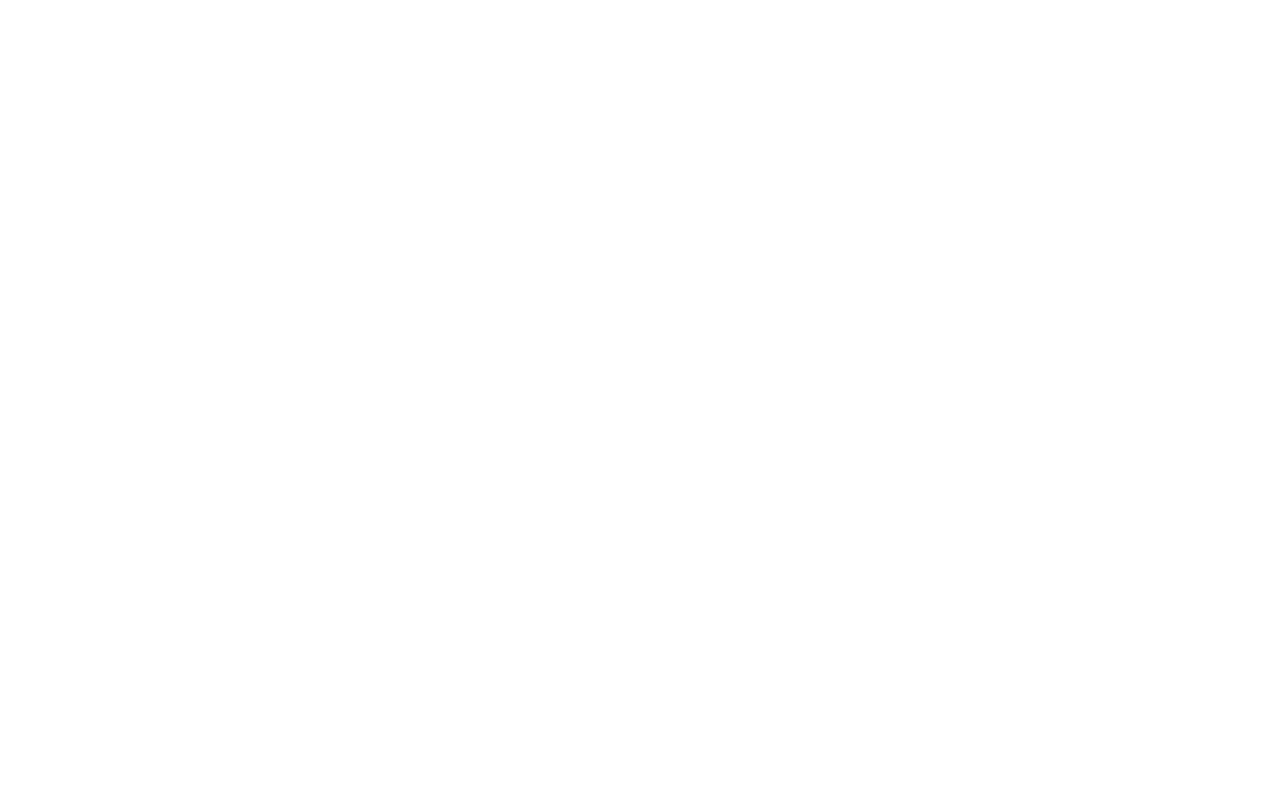
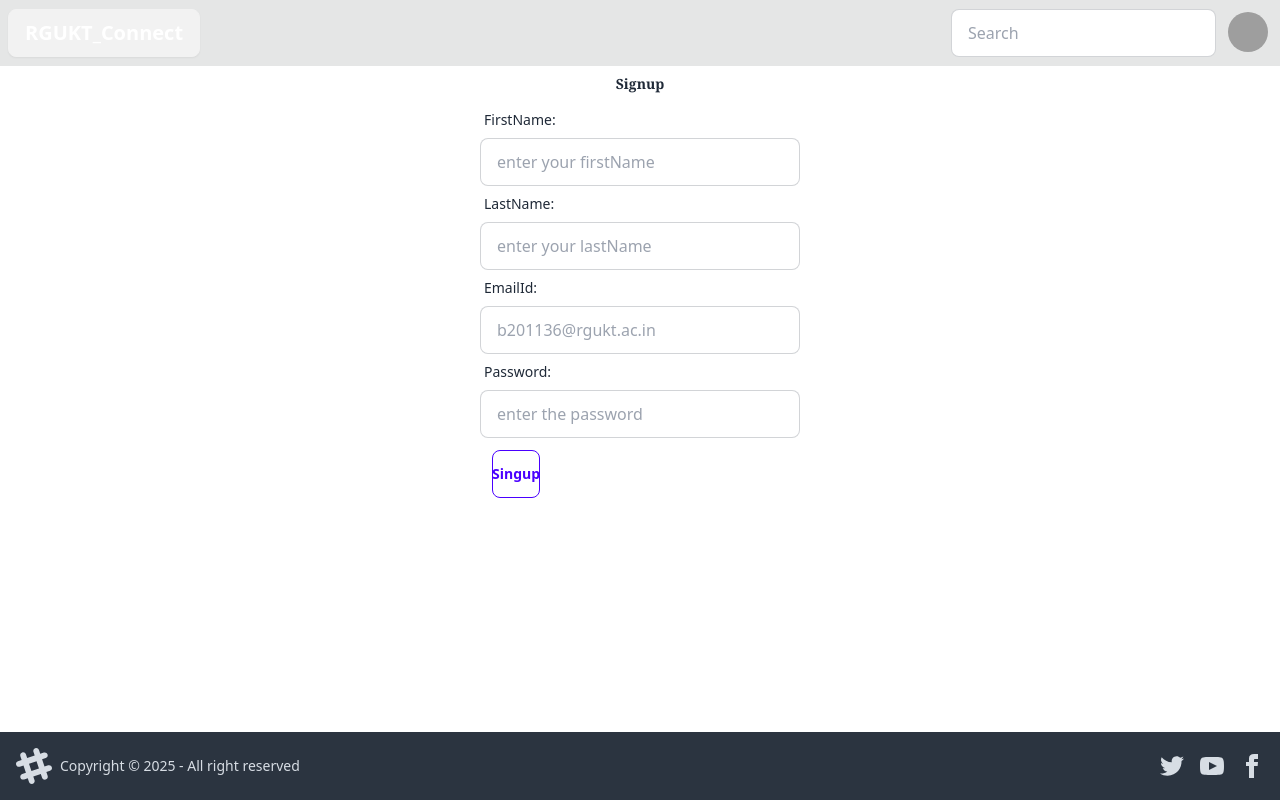
Before and after one commit to nagarajnayakbadavath/RGUKT_Connect_FE, a React (Vite) app: page /signup in a window 1280 px wide. Before the commit this address had no page. Built offline with nearby package versions, Linux system fonts and the light colour scheme; grey boxes are pictures that could not be loaded.

Commit message:
redux toolkit is installed

```diff
--- a/package.json
+++ b/package.json
@@ -10,8 +10,11 @@
     "preview": "vite preview"
   },
   "dependencies": {
+    "@reduxjs/toolkit": "^2.5.1",
+    "axios": "^1.7.9",
     "react": "^19.0.0",
     "react-dom": "^19.0.0",
+    "react-redux": "^9.2.0",
     "react-router-dom": "^7.1.5"
   },
   "devDependencies": {
--- a/src/App.jsx
+++ b/src/App.jsx
@@ -4,7 +4,7 @@
 import Body from './Body';
 import Feed from './Feed';
 import Footer from './Footer';
-
+import Login from './Login';
 
 function App() {
 
@@ -14,6 +14,10 @@
       <Routes>
         <Route path="/" element={<Body/>}>
           <Route path="/" element={<Feed/>}/>
+          <Route path="/login" element={<Login isSignup={false}/>}/>
+          <Route path="/signup" element={<Login isSignup={true}/>}/>
+          <Route path="/logout" element={<Feed/>}/>
+          <Route path="/feed" element={<Feed/>}/>
         </Route>
       </Routes>
     </BrowserRouter>
--- a/src/Body.jsx
+++ b/src/Body.jsx
@@ -1,14 +1,11 @@
 import React from 'react'
-
+import { Outlet } from 'react-router-dom';
+import NavBar from './NavBar';
 const Body = () => {
   return (
     <div>
-      <h1>Hello I am in Body</h1>
-      <div className="avatar">
-        <div className="w-24 rounded">
-          <img alt="rguktlogo" src="https://tse1.mm.bing.net/th?id=OIP.sTjAb69Q8gV1L-NQa2DbbwAAAA&pid=Api&P=0&h=180" />
-        </div>
-      </div>
+      <NavBar/>
+      <Outlet/>
     </div>
   )
 }
--- a/src/Feed.jsx
+++ b/src/Feed.jsx
@@ -3,7 +3,20 @@
 const Feed = () => {
   return (
     <div>
-      Feed
+      <div className="card card-side bg-base-300 shadow-xl m-10">
+        <figure>
+        <img
+          src="https://img.daisyui.com/images/stock/photo-1635805737707-575885ab0820.webp"
+          alt="Movie" />
+        </figure>
+        <div className="card-body">
+        <h2 className="card-title">New movie is released!</h2>
+        <p>Click the button to watch on Jetflix app.</p>
+          <div className="card-actions justify-end">
+            <button className="btn btn-primary">Send Connection</button>
+          </div>
+          </div>
+      </div>
     </div>
   )
 }
--- a/src/Footer.jsx
+++ b/src/Footer.jsx
@@ -2,8 +2,19 @@
 
 const Footer = () => {
   return (
-    <div>
-
+    <div className="flex">
+            <footer className="footer items-center p-4 bg-neutral text-neutral-content fixed bottom-0">
+  <aside className="items-center grid-flow-col">
+    <svg width="36" height="36" viewBox="0 0 24 24" xmlns="http://www.w3.org/2000/svg" fillRule="evenodd" clipRule="evenodd" className="fill-current"><path d="M22.672 15.226l-2.432.811.841 2.515c.33 1.019-.209 2.127-1.23 2.456-1.15.325-2.148-.321-2.463-1.226l-.84-2.518-5.013 1.677.84 2.517c.391 1.203-.434 2.542-1.831 2.542-.88 0-1.601-.564-1.86-1.314l-.842-2.516-2.431.809c-1.135.328-2.145-.317-2.463-1.229-.329-1.018.211-2.127 1.231-2.456l2.432-.809-1.621-4.823-2.432.808c-1.355.384-2.558-.59-2.558-1.839 0-.817.509-1.582 1.327-1.846l2.433-.809-.842-2.515c-.33-1.02.211-2.129 1.232-2.458 1.02-.329 2.13.209 2.461 1.229l.842 2.515 5.011-1.677-.839-2.517c-.403-1.238.484-2.553 1.843-2.553.819 0 1.585.509 1.85 1.326l.841 2.517 2.431-.81c1.02-.33 2.131.211 2.461 1.229.332 1.018-.21 2.126-1.23 2.456l-2.433.809 1.622 4.823 2.433-.809c1.242-.401 2.557.484 2.557 1.838 0 .819-.51 1.583-1.328 1.847m-8.992-6.428l-5.01 1.675 1.619 4.828 5.011-1.674-1.62-4.829z"></path></svg>
+    <p>Copyright © 2025 - All right reserved</p>
+  </aside>
+  <nav className="grid-flow-col gap-4 md:place-self-center md:justify-self-end">
+    <a href="https://x.com/__x" target="_blank"><svg xmlns="http://www.w3.org/2000/svg" width="24" height="24" viewBox="0 0 24 24" className="fill-current"><path d="M24 4.557c-.883.392-1.832.656-2.828.775 1.017-.609 1.798-1.574 2.165-2.724-.951.564-2.005.974-3.127 1.195-.897-.957-2.178-1.555-3.594-1.555-3.179 0-5.515 2.966-4.797 6.045-4.091-.205-7.719-2.165-10.148-5.144-1.29 2.213-.669 5.108 1.523 6.574-.806-.026-1.566-.247-2.229-.616-.054 2.281 1.581 4.415 3.949 4.89-.693.188-1.452.232-2.224.084.626 1.956 2.444 3.379 4.6 3.419-2.07 1.623-4.678 2.348-7.29 2.04 2.179 1.397 4.768 2.212 7.548 2.212 9.142 0 14.307-7.721 13.995-14.646.962-.695 1.797-1.562 2.457-2.549z"></path></svg>
+    </a>
+    <a href="https://m.youtube.com/channel/UCOYRU8XV8LSzAWFKzs0Wjnw?fbclid=PAY2xjawIhXa1leHRuA2FlbQIxMQABpj3KcNIGRIYN8Kuwca2r2XkJK0umPcRmDhR3wcQA10aFq45_hqwpzm07zw_aem_Y7Y0T-RzTRZPwoQO8NzaxA" target="_blank"><svg xmlns="http://www.w3.org/2000/svg" width="24" height="24" viewBox="0 0 24 24" className="fill-current"><path d="M19.615 3.184c-3.604-.246-11.631-.245-15.23 0-3.897.266-4.356 2.62-4.385 8.816.029 6.185.484 8.549 4.385 8.816 3.6.245 11.626.246 15.23 0 3.897-.266 4.356-2.62 4.385-8.816-.029-6.185-.484-8.549-4.385-8.816zm-10.615 12.816v-8l8 3.993-8 4.007z"></path></svg></a>
+    <a href="https://www.facebook.com/" target="_blank"><svg xmlns="http://www.w3.org/2000/svg" width="24" height="24" viewBox="0 0 24 24" className="fill-current"><path d="M9 8h-3v4h3v12h5v-12h3.642l.358-4h-4v-1.667c0-.955.192-1.333 1.115-1.333h2.885v-5h-3.808c-3.596 0-5.192 1.583-5.192 4.615v3.385z"></path></svg></a>
+  </nav>
+</footer>
     </div>
   )
 }
--- /dev/null
+++ b/src/Login.jsx
@@ -0,0 +1,38 @@
+import React from 'react';
+
+const Login = ({isSignup}) => {
+  return (
+    <div className="flex justify-center">
+            <div className="form-control w-full max-w-xs">
+              <label className="label justify-center font-serif font-bold">
+                <span className="label-text">{isSignup ?'Signup':'Login'}</span>
+              </label>
+
+              {isSignup && (
+                <>
+                      <label className="label">
+                      <span className="label-text">FirstName:</span>
+                      </label>
+                      <input type="text" placeholder="enter your firstName" className="input input-bordered w-full max-w-xs" />
+
+                      <label className="label">
+                      <span className="label-text">LastName:</span>
+                      </label>
+                      <input type="text" placeholder="enter your lastName" className="input input-bordered w-full max-w-xs" />
+                </>
+              )}
+              <label className="label">
+                <span className="label-text">EmailId:</span>
+              </label>
+              <input type="text" placeholder="b201136@rgukt.ac.in" className="input input-bordered w-full max-w-xs" />
+              <label className="label">
+                <span className="label-text">Password:</span>
+              </label>
+              <input type="text" placeholder="enter the password" className="input input-bordered w-full max-w-xs" />
+              <button className="btn btn-outline btn-primary m-3 justify-center w-12">{isSignup?'Singup':'Login'}</button>
+            </div>
+    </div>
+  )
+}
+
+export default Login;
--- /dev/null
+++ b/src/NavBar.jsx
@@ -0,0 +1,42 @@
+import React from 'react'
+import { Link } from 'react-router-dom';
+
+
+const NavBar = () => {
+  return (
+    <div>
+            <div className="navbar bg-base-300">
+  <div className="flex-1">
+    <Link to="/feed" className="btn  normal-case text-xl text-white">
+      RGUKT_Connect
+    </Link>
+  </div>
+  <div className="flex-none gap-2">
+    <div className="form-control">
+      <input type="text" placeholder="Search" className="input input-bordered w-24 md:w-auto" />
+    </div>
+    <div className="dropdown dropdown-end">
+      <label tabIndex={0} className="btn btn-ghost btn-circle avatar">
+        <div className="w-10 rounded-full">
+          <img src="/images/stock/photo-1534528741775-53994a69daeb.jpg" />
+        </div>
+      </label>
+      <ul tabIndex={0} className="mt-3 z-[1] p-2 shadow menu menu-sm dropdown-content bg-base-100 rounded-box w-52">
+        <li>
+          <Link to="/profile/view" className="justify-between">
+            Profile
+            <span className="badge">New</span>
+          </Link>
+        </li>
+        <li><Link to="/signup">SignUp</Link></li>
+        <li><Link to="/login">Login</Link></li>
+        <li><Link to="/logout">Logout</Link></li>
+      </ul>
+    </div>
+  </div>
+            </div>
+    </div>
+  )
+}
+
+export default NavBar
```
Also changed, not shown: 2 other files (tests, documents, lock files or other folders).
